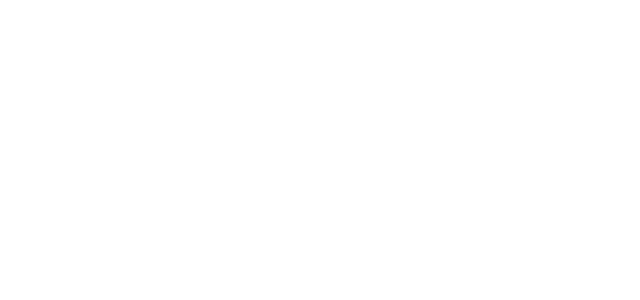
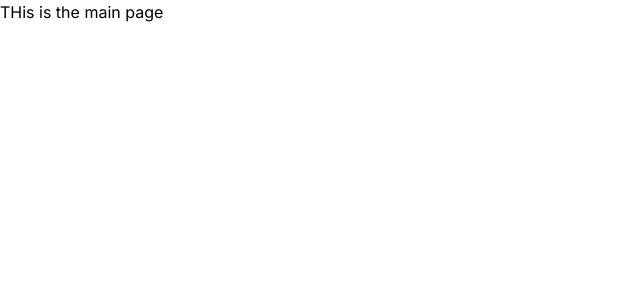
Before and after one commit to KingZedPriest/pancake, a Next.js app: page / in a window 1280 px wide. Shown: the top 300 px of the page, without its empty margins (0-640 px from the left). Built offline with nearby package versions, Linux system fonts and the light colour scheme.

Commit message:
Feat: Add the needed files and configs

```diff
--- a/app/page.tsx
+++ b/app/(main)/page.tsx
@@ -1,7 +1,7 @@
 const page = () => {
   return (
     <main>
-
+        <h1>THis is the main page</h1>
     </main>
    );
 }
--- a/app/layout.tsx
+++ b/app/layout.tsx
@@ -1,22 +1,18 @@
 import type { Metadata } from "next";
 import { Inter } from "next/font/google";
-import "./globals.css";
+import "../styles/globals.css";
 
 const inter = Inter({ subsets: ["latin"] });
 
 export const metadata: Metadata = {
-  title: "Create Next App",
-  description: "Generated by create next app",
+  title: "Mini-App",
+  description: "Telegram Mini-App",
 };
 
-export default function RootLayout({
-  children,
-}: Readonly<{
-  children: React.ReactNode;
-}>) {
+export default function RootLayout({ children }: Readonly<{ children: React.ReactNode }>) {
   return (
     <html lang="en">
-      <body className={inter.className}>{children}</body>
+      <body className={`${inter.className} bg-[#FFFFFF]`}>{children}</body>
     </html>
   );
 }
```
Also changed, not shown: Styles/globals.css (renamed from app/globals.css), app/types/index.d.ts (added).
